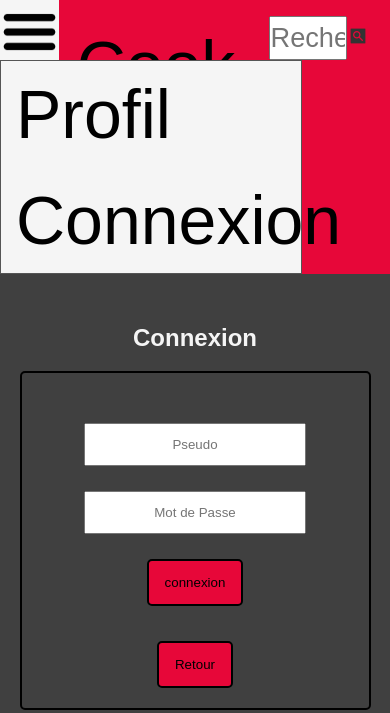
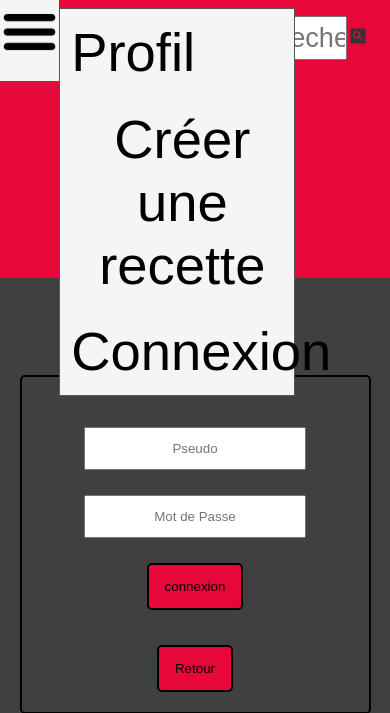
Before and after one commit to adrien-blettner/Cook-Burn, a PHP site: page /connexion in a window 390 px wide; the page is wider, and only the part inside the window is pictured. Shown: the top 713 px of that part. Run offline with PHP 8.4, Linux system fonts and the light colour scheme.

Commit message:
Nav bar responsive

```diff
--- a/vues/css/barreNav.css
+++ b/vues/css/barreNav.css
@@ -63,7 +63,7 @@ body {
 }
 
 #rechercheChamp:hover{
-    background-color: #F5F5F5;
+    background-color: revert;
 }
 
 #rechercheChamp {
@@ -81,15 +81,15 @@ body {
 
 .sous-menu{
     display: none;
+    position: absolute;
     left: 0;
     top : 60px;
-    position: absolute;
+    width : 300px;
     padding-left: 0;
     background-color: #F5F5F5;
     border: 1px solid #555;
     list-style-type: none;
     z-index: 1;
-    width : 300px;
 }
 
 .sous-menu li {
@@ -121,6 +121,10 @@ body {
     cursor : pointer;
 }
 
+.sous-menu #CreationReponsive {
+    display : none;
+}
+
 .sous-menu #deconnexionBouton:hover {
     background-color: #E70739;
 }
@@ -141,12 +145,13 @@ body {
 
     #C\&B {
         width: 50%;
-        padding : 3% 0 0 0;
-
+        padding : 0;
+        text-align : center;
     }
 
     .sideNav a {
-        padding : 1% 0 auto 3%;
+        text-align : center;
+        padding : 9% 10% 13.8% 10%;
         font-size : 250%;
     }
 
@@ -170,6 +175,7 @@ body {
 
     #iconeLi {
         width : 15%;
+        padding-bottom: 3%;
     }
 
     #iconeImage {
@@ -177,4 +183,34 @@ body {
         height: auto;
         padding : 5% 0 1% 0;
     }
+    #iconeLi:hover .sous-menu {
+        display : block;
+    }
+
+    .sous-menu{
+        left: 15%;
+        top : 1%;
+        width : 60%;
+        font-size : 80%;
+        padding : 0;
+    }
+
+    .sous-menu #deconnexionBouton:hover {
+        background-color: #E70739;
+    }
+
+    .sous-menu li {
+        float : none;
+        border: none;
+        padding-top : 5%;
+        padding-bottom : 5%;
+    }
+
+    .sous-menu a {
+        padding : 0 0 0 5%;
+    }
+
+    .sous-menu #CreationReponsive {
+        display : block;
+    }
 }
--- a/vues/vueBarreNav.php
+++ b/vues/vueBarreNav.php
@@ -3,16 +3,16 @@
         <li id="iconeLi"><img alt="Icone de menu déroulant" src="/vues/images/iconeMenuDeroulant.png" id="iconeImage">
             <ul class="sous-menu">
                 <li><a href="/profil">Profil</a></li>
+                <li id="CreationReponsive"><a href="/creationRecette">Créer une recette</a></li>
                 <?php
                 if (!isset($_SESSION['isConnected']) or $_SESSION['isConnected'] === false)
                     echo "\t\t\t\t" . '<li><a href="/connexion">Connexion</a></li>';
                 else
-                    echo '
-                <li>
-                    <form action="/" id="deconnexionForm" method="post" >
-                        <input id="deconnexionBouton" type="submit" name="action" value="Déconnexion"/>
-                    </form>
-                </li>';
+                    echo '<li>
+                            <form action="/" id="deconnexionForm" method="post" >
+                                <input id="deconnexionBouton" type="submit" name="action" value="Déconnexion"/>
+                            </form>
+                            </li>';
                 ?>
             </ul>
         </li>
```
